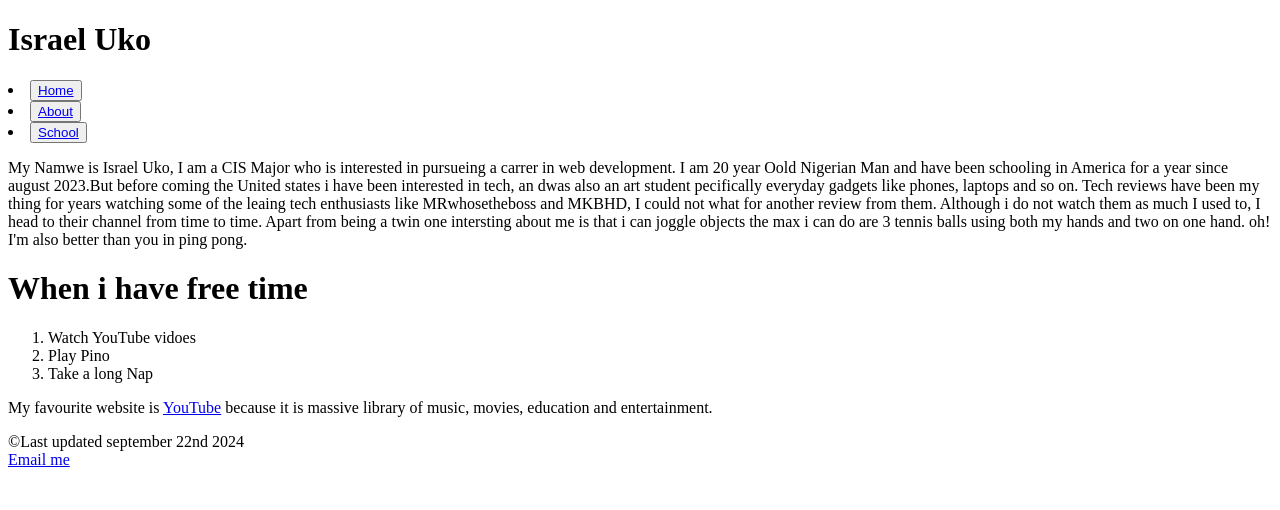
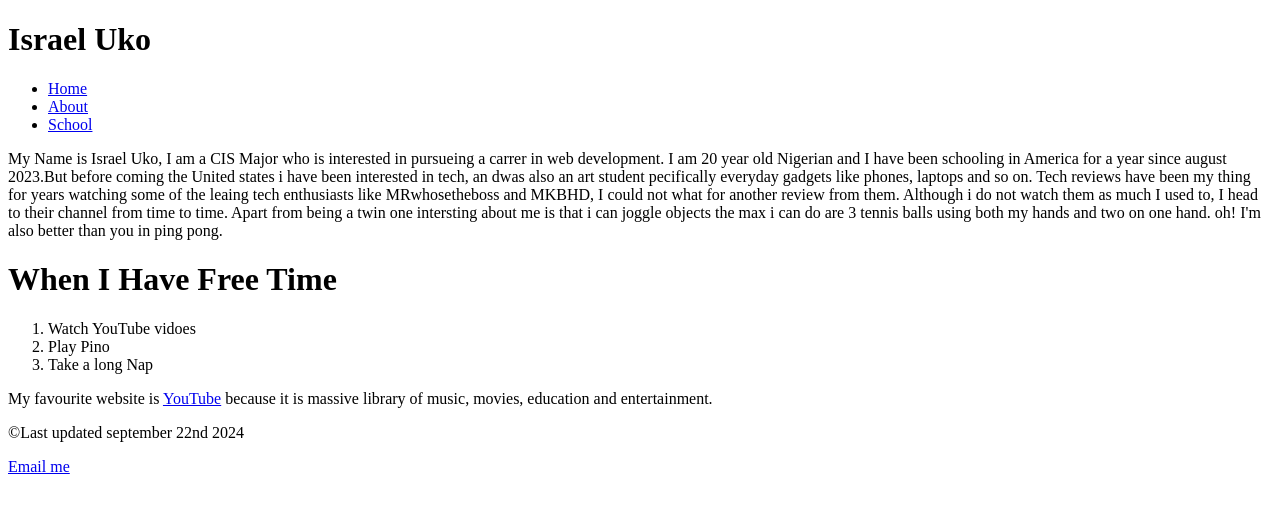
Before and after one commit to sriel-gits/cis-132, a plain HTML site: page index.html in a window 1280 px wide. Drawn offline with Linux system fonts and the light colour scheme.

Commit message:
Update index.html

```diff
--- a/index.html
+++ b/index.html
@@ -2,41 +2,42 @@
 <html lang="en">
     <head>
         <meta charset="utf-8">
+       <link rel="stylesheet" href="main.css">
         <title> Israel Uko</title>
     </head>
 
+    <body>
 
-    <body> <h1>Israel Uko</h1>
+        <header><h1> Israel Uko </h1></header>
         <nav>
+            <ul>
+                <li>   <a href="index.html">Home </a></button></li>
+                <li>  <a href="About.html">About </a></button></li>
+                <li>  <a href="#">School</a></button> </li>
+            </ul>
 
-        <li> <button> <a href="index.html">Home</a></button></li>
-
-            <li> <button><a href="About.html">About</a></button> </li>
-
-            <li> <button> <a href="#.html">School</a></button> </li>
       </nav>
 
-       <main>
-    <p>My Namwe is Israel Uko, I am a CIS Major who is interested in pursueing a carrer in web development.
-        I am 20 year Oold Nigerian Man and have been schooling in America for a year since august 2023.But before coming the
+     <section> <p>My Name is Israel Uko, I am a CIS Major who is interested in pursueing a carrer in web development.
+        I am 20 year old Nigerian and I have been schooling in America for a year since august 2023.But before coming the
         United states i have been interested in tech, an dwas also an art student pecifically everyday gadgets like phones, laptops and so on.
         Tech reviews have been my thing for years watching some of the leaing tech enthusiasts like MRwhosetheboss and MKBHD,
         I could not what for another review from them. Although i do not watch them as much I used to, I head to their channel from time to time.
         Apart from being a twin one intersting about me is that i can joggle objects the max i can do are 3 tennis balls using both my hands and two on one hand.
-        oh! I'm also better than you in ping pong.</p></main>
+        oh! I'm also better than you in ping pong.</p></section>
 
-        <h1> When i have free time</h1>
+        <h1> When I Have Free Time</h1>
        <ol><li> Watch YouTube vidoes</li>
     <li>  Play Pino</li>
     <li>  Take a long Nap   </li>
     </ol>
 
+    <p> My favourite website is <a href="https://www.youtube.com/"> YouTube</a> because it is massive library of music, movies,
+        education and entertainment.</p1>
 
-
-    <P> My favourite website is <a href="https://www.youtube.com/"> YouTube</a> because it is massive library of music, movies,
-        education and entertainment.</P>
-
-   <footer><p>&copy;Last updated september 22nd 2024 <br> <a href="mailto:israel_uko@elcamino.edu"> Email me</a></footer>
+    <footer><p>&copy;Last updated september 22nd 2024 <br>
+      <p> <a href="mailto:israel_uko@elcamino.edu"> Email me</a></p>
+    </footer>
     </body>
 
     </html>
```
